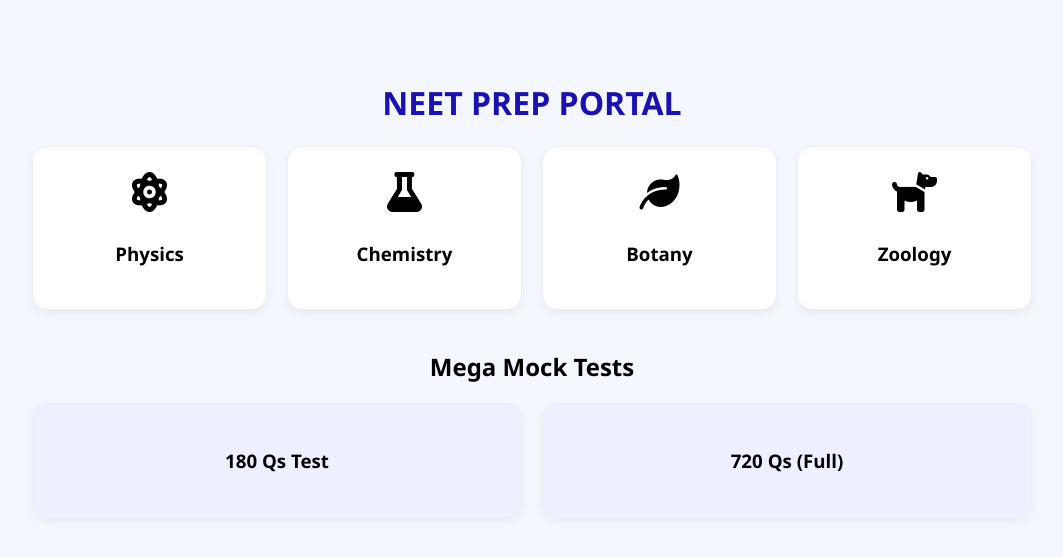
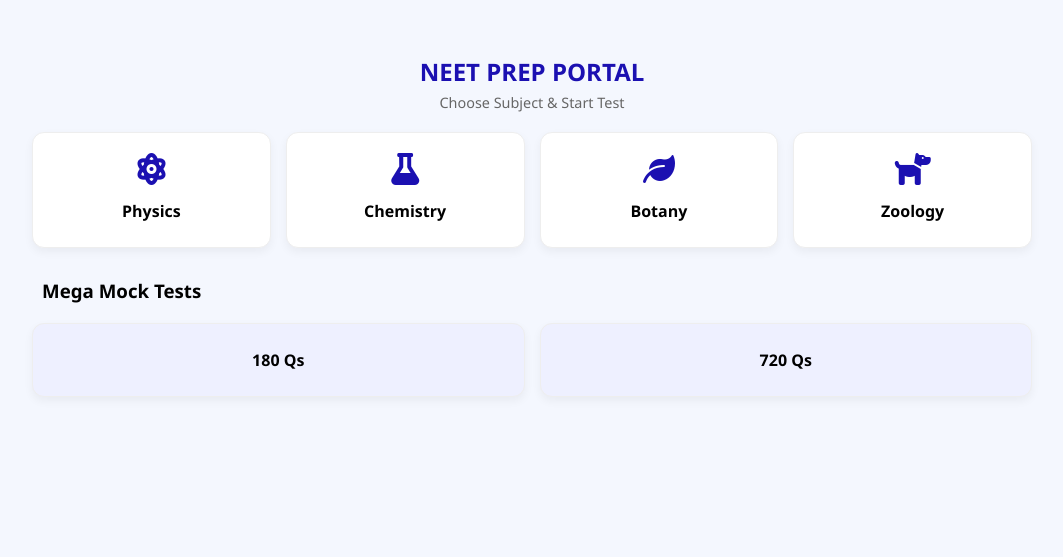
Before and after one commit to rajfeuewhs/Neet-question, a Flask app: page / in a window 1280 px wide. Shown: the top 557 px of the page, without its empty margins (108-1171 px from the left). Run offline with Flask 3, Linux system fonts and the light colour scheme.

Commit message:
Update index.html

```diff
--- a/templates/index.html
+++ b/templates/index.html
@@ -2,77 +2,92 @@
 <html lang="hi">
 <head>
     <meta charset="UTF-8">
-    <meta name="viewport" content="width=device-width, initial-scale=1.0">
+    <meta name="viewport" content="width=device-width, initial-scale=1.0, maximum-scale=1.0, user-scalable=no">
     <title>NEET Ultimate Test Portal</title>
     <link rel="stylesheet" href="https://cdnjs.cloudflare.com/ajax/libs/font-awesome/6.0.0/css/all.min.css">
 
     <style>
         :root { --pw-blue: #1b10b1; --pw-light: #f0f2ff; --green: #28a745; --danger: #ff0000; }
-        body { font-family: 'Segoe UI', sans-serif; margin: 0; background: #f4f7fe; transition: 0.3s; }
+        body { font-family: 'Segoe UI', sans-serif; margin: 0; background: #f4f7fe; overflow-x: hidden; }
 
-        /* Dashboard */
-        .dashboard { max-width: 1000px; margin: 40px auto; padding: 20px; text-align: center; }
-        .grid { display: grid; grid-template-columns: repeat(auto-fit, minmax(200px, 1fr)); gap: 20px; margin-top: 20px; }
-        .card { background: white; padding: 25px; border-radius: 15px; cursor: pointer; transition: 0.3s; box-shadow: 0 4px 10px rgba(0,0,0,0.05); border: 1px solid #eee; }
-        .card:hover { transform: translateY(-5px); border-color: var(--pw-blue); color: var(--pw-blue); }
-        .card i { font-size: 2.5rem; margin-bottom: 10px; }
+        /* Dashboard Responsive Grid */
+        .dashboard { max-width: 1000px; margin: 20px auto; padding: 15px; text-align: center; }
+        .grid { display: grid; grid-template-columns: repeat(auto-fit, minmax(140px, 1fr)); gap: 15px; margin-top: 20px; }
 
-        /* Test Container */
-        #test-container { display: none; height: 100vh; flex-direction: column; background: white; }
-        .header { padding: 15px 30px; border-bottom: 2px solid #ddd; display: flex; justify-content: space-between; align-items: center; background: white; z-index: 10; }
+        .card { background: white; padding: 20px; border-radius: 12px; cursor: pointer; transition: 0.3s; box-shadow: 0 4px 10px rgba(0,0,0,0.05); border: 1px solid #eee; }
+        .card i { font-size: 2rem; color: var(--pw-blue); margin-bottom: 10px; }
+        .card h3 { font-size: 1rem; margin: 5px 0; }
 
-        /* Dangerous Timer */
-        #timer { font-size: 1.6rem; font-weight: bold; padding: 8px 20px; border-radius: 10px; background: #eee; min-width: 120px; text-align: center; }
+        /* Test Interface */
+        #test-container { display: none; min-height: 100vh; flex-direction: column; background: white; }
+        .header { padding: 10px 20px; border-bottom: 2px solid #ddd; display: flex; justify-content: space-between; align-items: center; background: white; position: sticky; top: 0; z-index: 100; }
+
+        #timer { font-size: 1.2rem; font-weight: bold; padding: 5px 15px; border-radius: 8px; background: #eee; }
         .timer-red { background: var(--danger) !important; color: white !important; animation: flash 0.6s infinite; }
-        @keyframes flash { 0% { opacity: 1; } 50% { opacity: 0.5; } 100% { opacity: 1; } }
-        .bg-red-flash { background: rgba(255, 0, 0, 0.1) !important; }
 
-        .body { display: flex; flex: 1; overflow: hidden; }
-        .q-area { flex: 3; padding: 40px; overflow-y: auto; }
-        .sidebar { flex: 1; background: #fff; border-left: 1px solid #ddd; padding: 20px; display: flex; flex-direction: column; }
+        .body-layout { display: flex; flex-direction: row; flex: 1; }
 
-        .opt { padding: 15px; border: 1px solid #ddd; margin: 12px 0; border-radius: 10px; cursor: pointer; transition: 0.2s; font-size: 1.1rem; }
-        .opt.active { border: 2.5px solid var(--pw-blue); background: var(--pw-light); font-weight: bold; }
+        .q-area { flex: 3; padding: 20px; padding-bottom: 100px; } /* Bottom padding for mobile buttons */
+        .sidebar { flex: 1; background: #fff; border-left: 1px solid #ddd; padding: 20px; }
 
-        .palette { display: grid; grid-template-columns: repeat(5, 1fr); gap: 10px; margin-top: 15px; }
-        .dot { width: 40px; height: 40px; border: 1px solid #ccc; display: flex; align-items: center; justify-content: center; cursor: pointer; border-radius: 8px; }
+        /* Mobile specific adjustments */
+        @media (max-width: 768px) {
+            .body-layout { flex-direction: column; }
+            .sidebar { border-left: none; border-top: 1px solid #ddd; order: 2; }
+            .q-area { order: 1; }
+            .header h2 { font-size: 1.1rem; }
+        }
+
+        .opt { padding: 15px; border: 1px solid #ddd; margin: 10px 0; border-radius: 10px; cursor: pointer; font-size: 1rem; background: #fff; }
+        .opt.active { border: 2px solid var(--pw-blue); background: var(--pw-light); font-weight: bold; }
+
+        .palette { display: grid; grid-template-columns: repeat(auto-fill, minmax(40px, 1fr)); gap: 8px; margin-top: 15px; }
+        .dot { width: 40px; height: 40px; border: 1px solid #ccc; display: flex; align-items: center; justify-content: center; cursor: pointer; border-radius: 8px; font-size: 0.9rem; }
         .dot.green { background: var(--green); color: white; border: none; }
+
+        /* Fixed Mobile Footer Buttons */
+        .footer-nav { position: fixed; bottom: 0; left: 0; right: 0; background: white; padding: 15px; border-top: 1px solid #ddd; display: flex; justify-content: space-between; gap: 10px; }
+        .btn-next { background: var(--pw-blue); color: white; border: none; padding: 12px 25px; border-radius: 8px; font-weight: bold; flex: 1; cursor: pointer; }
+        .btn-submit { background: orange; color: white; border: none; padding: 12px 20px; border-radius: 8px; font-weight: bold; cursor: pointer; }
     </style>
 </head>
-<body id="main-body">
+<body>
 
 <div class="dashboard" id="dash">
-    <h1 style="color: var(--pw-blue);">NEET PREP PORTAL</h1>
+    <h2 style="color: var(--pw-blue); margin-bottom: 5px;">NEET PREP PORTAL</h2>
+    <p style="margin-top: 0; color: #666; font-size: 0.9rem;">Choose Subject & Start Test</p>
     <div class="grid">
         <div class="card" onclick="startTest('physics')"><i class="fas fa-atom"></i><h3>Physics</h3></div>
         <div class="card" onclick="startTest('chemistry')"><i class="fas fa-flask"></i><h3>Chemistry</h3></div>
         <div class="card" onclick="startTest('botany')"><i class="fas fa-leaf"></i><h3>Botany</h3></div>
         <div class="card" onclick="startTest('zoology')"><i class="fas fa-dog"></i><h3>Zoology</h3></div>
     </div>
-    <h2 style="margin-top: 40px;">Mega Mock Tests</h2>
+    <h3 style="margin-top: 30px; text-align: left; padding-left: 10px;">Mega Mock Tests</h3>
     <div class="grid">
-        <div class="card" onclick="startTest('test_180')" style="background:#eef0ff"><h3>180 Qs Test</h3></div>
-        <div class="card" onclick="startTest('test_720')" style="background:#eef0ff"><h3>720 Qs (Full)</h3></div>
+        <div class="card" onclick="startTest('test_180')" style="background:#eef0ff"><h3>180 Qs</h3></div>
+        <div class="card" onclick="startTest('test_720')" style="background:#eef0ff"><h3>720 Qs</h3></div>
     </div>
 </div>
 
 <div id="test-container">
     <div class="header">
-        <h2 id="title" style="margin:0; color:var(--pw-blue);">Test</h2>
+        <h2 id="title" style="margin:0;">Test</h2>
         <div id="timer">00:00:00</div>
     </div>
-    <div class="body">
+    <div class="body-layout">
         <div class="q-area">
-            <h3 id="q-num">Q1</h3>
-            <div id="q-txt" style="font-size: 1.3rem; margin-bottom: 30px;"></div>
+            <h4 id="q-num" style="color: #666; margin-bottom: 10px;">Question 1</h4>
+            <div id="q-txt" style="font-size: 1.15rem; margin-bottom: 25px; line-height: 1.5;"></div>
             <div id="opts-grid"></div>
-            <button onclick="next()" style="margin-top:40px; background:var(--pw-blue); color:white; padding:12px 40px; border:none; border-radius:8px; cursor:pointer; font-size:1rem;">Save & Next</button>
         </div>
         <div class="sidebar">
-            <h4>Palette</h4>
+            <h4 style="margin-top:0;">Question Palette</h4>
             <div class="palette" id="plt"></div>
-            <button onclick="submitTest()" style="margin-top:auto; background:orange; color:white; padding:15px; border:none; border-radius:8px; font-weight:bold; cursor:pointer;">SUBMIT TEST</button>
         </div>
+    </div>
+    <div class="footer-nav">
+        <button class="btn-submit" onclick="submitTest()">SUBMIT</button>
+        <button class="btn-next" onclick="next()">SAVE & NEXT</button>
     </div>
 </div>
 
@@ -91,19 +106,16 @@
         questions = await res.json();
         userAnswers = new Array(questions.length).fill(null);
 
-        // Timer Logic: 3 min per question
         timeLeft = questions.length * 180;
         runTimer();
-
         loadQ(0);
     }
 
     function runTimer() {
+        if(timerId) clearInterval(timerId);
         timerId = setInterval(() => {
             timeLeft--;
             const timerEl = document.getElementById('timer');
-            const body = document.getElementById('main-body');
-
             let absTime = Math.abs(timeLeft);
             let h = Math.floor(absTime / 3600).toString().padStart(2,'0');
             let m = Math.floor((absTime % 3600) / 60).toString().padStart(2,'0');
@@ -112,7 +124,6 @@
             if(timeLeft < 0) {
                 timerEl.innerText = `-${h}:${m}:${s}`;
                 timerEl.classList.add('timer-red');
-                body.classList.add('bg-red-flash');
             } else {
                 timerEl.innerText = `${h}:${m}:${s}`;
             }
@@ -122,7 +133,7 @@
     function loadQ(i) {
         current = i;
         const q = questions[i];
-        document.getElementById('q-num').innerText = `Question ${i+1}`;
+        document.getElementById('q-num').innerText = `Question ${i+1} of ${questions.length}`;
         document.getElementById('q-txt').innerText = q.q;
 
         let h = '';
@@ -132,6 +143,7 @@
         });
         document.getElementById('opts-grid').innerHTML = h;
         renderPlt();
+        window.scrollTo(0,0); // Scroll to top on new question
     }
 
     function pick(idx) {
@@ -141,19 +153,21 @@
 
     function next() {
         if(current < questions.length - 1) loadQ(current + 1);
-        else alert("Final Question!");
+        else alert("You are on the last question.");
     }
 
     function renderPlt() {
         let h = '';
         questions.forEach((_, i) => {
             let cls = userAnswers[i] !== null ? 'green' : '';
-            h += `<div class="dot ${cls}" onclick="loadQ(${i})">${i+1}</div>`;
+            let activeBorder = (current === i) ? 'border: 2px solid var(--pw-blue);' : '';
+            h += `<div class="dot ${cls}" style="${activeBorder}" onclick="loadQ(${i})">${i+1}</div>`;
         });
         document.getElementById('plt').innerHTML = h;
     }
 
     function submitTest() {
+        if(!confirm("Are you sure you want to submit?")) return;
         let score = 0;
         questions.forEach((q, i) => {
             if(userAnswers[i] === q.correct_ans) score += 4;
```
